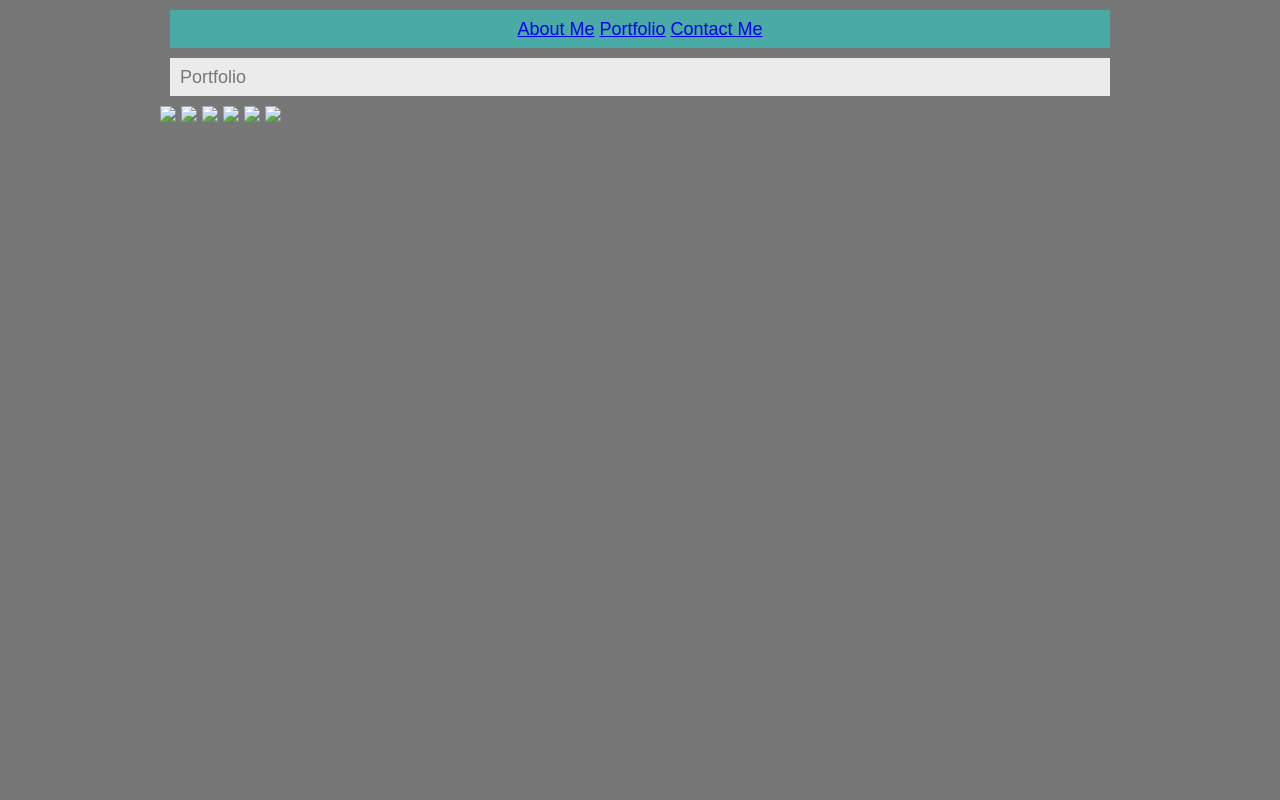
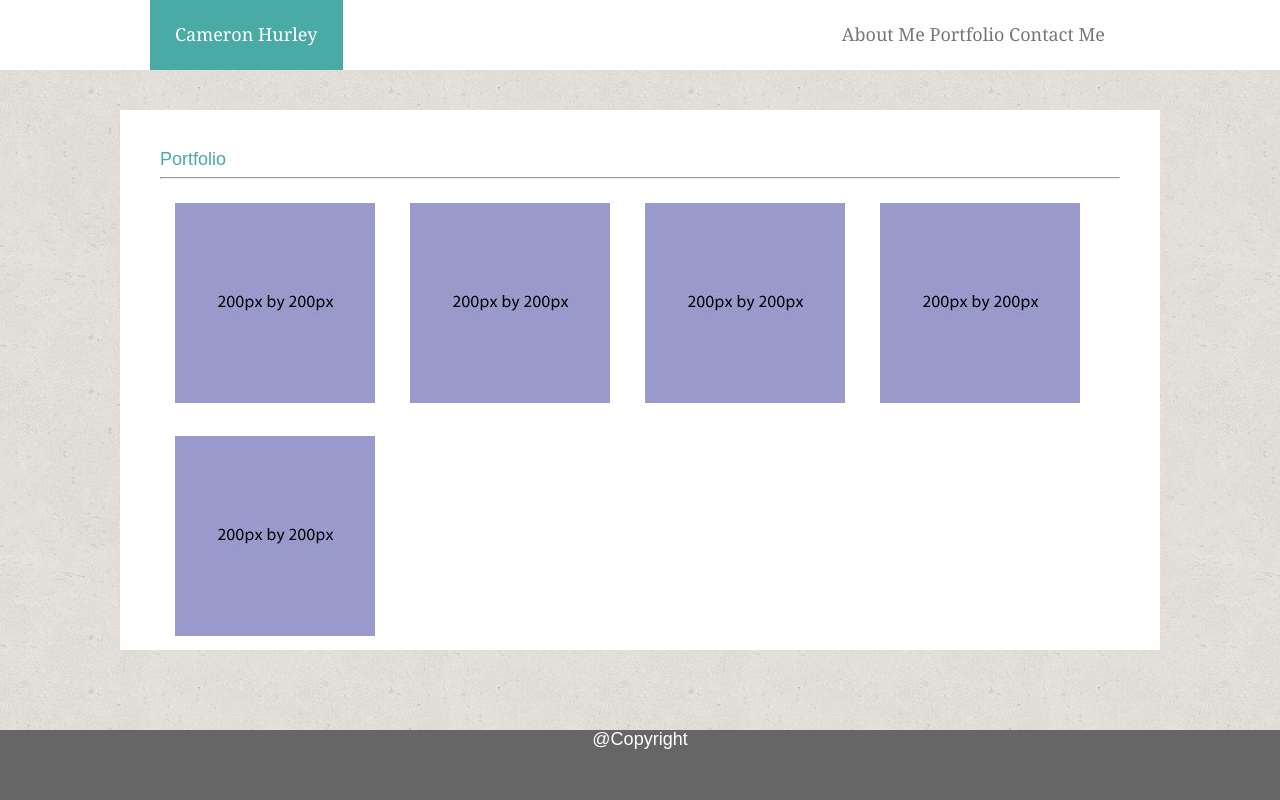
Before and after one commit to ckhurley20/Basic-Portfolio, a plain HTML site: page portfolio.html in a window 1280 px wide. Drawn offline with Linux system fonts and the light colour scheme.

Commit message:
commmit of Basic Portfolio

```diff
--- a/assets/css/style.css
+++ b/assets/css/style.css
@@ -1,72 +1,64 @@
 body {
-    background-color:#777;
-    margin: auto;
-    width: 960px;
+    background-color:#fff;
     font-family: 'Arial', 'Helvetica Neue', Helvetica, sans-serif;
     font-size: 18px;
     color: #777;
+    height: 100%;
+
 }
 
 header {
     background-color: #fff;
-    border-color: #ccc;
-    padding: 10px;
+    font-family: 'Georgia', Times, 'Times New Roman', serif;
+    margin: auto;
+    height: 70px;
+    border-bottom-color: gray;
+    border-bottom: 2px;
     color: #777;
     text-align: center;
-    margin: 10px;
+    margin-bottom: 2px;
+
 }
 
 nav {
-    background-color: #4aaaa5;
-    padding: 10px;
+    background-color: #fff;
+    padding: 25px;
     text-align: center;
-    margin: 10px;
+    margin-right: 150px;
+    float: right;
+    color: #777;
+
 }
 
-section {
-    display: block;
-    background-color: #ebebeb;
-    padding: 10px;
-    height: 200px;
-    width: 495px;
-    text-align: center;
-    margin: 10px;
-    float:left;
-}
+a:link, a:visited {
+text-decoration: none;
+color: #777;
 
-article {
-    background-color:#777;
-    padding: 10px;
-    color: #ebebeb;
-}
-
-aside {
-    display: block;
-    background-color: #ebebeb;
-    padding: 10px;
-    height: 200px;
-    width: 385px;
-    text-align: center;
-    margin: 10px;
-    float:left;
 }
 
 footer {
     background-color: #666;
-    padding: 10px;
+    color: white;
+    border-top-color: #4aaaa5;
+    border-top: 5px;
+    height: 70px;
     text-align: center;
-    margin: 10px;
+    clear: both;
+    position: fixed;
+    left: 0;
+    bottom: 0;
+    width: 100%;
+
 }
 
-h2, p {
-    background-color: #ebebeb;
-    color: #777;
-    padding: 10px;
-    margin: 10px;
+
+.myname h2 {
+    color: white;
+    font-size: 100%;
 }
 
-h2 {
-  font-size: 100%;
+h1 {
+    color: #4aaaa5;
 }
 
 .clearfix::after {
@@ -76,6 +68,63 @@ h2 {
 }
 
 .aboutme {
+    margin:auto;
+    background-color: white;
     width: 960px;
-    height: 700px;
+    height: 400px;
+    padding:40px;
+    margin-top: 40px;
+
+
 }
+
+
+.aboutme img {
+    vertical-align: middle;
+    float: left;
+    margin-right: 15px;
+}
+
+
+.myname h2 {
+    float: left;
+    background-color: #4aaaa5;
+    padding: 25px;
+    height: 20px;
+    position: relative;
+    margin-left: 150px;
+    border: 0px;
+    color: white;
+
+}
+
+.contact-form {
+    width: 500px;
+    height:300px;
+    margin:auto;
+    background-color: #fff;
+    margin-top: 40px;
+    padding:40px 40px 0px 40px;
+
+}
+
+.container {
+    width: 960px;
+    height:500px;
+    margin:auto;
+    background-color: #fff;
+    margin-top: 40px;
+    padding:40px 40px 0px 40px;
+
+}
+
+ .container img{
+    margin: 15px;
+
+ }
+
+ .submitbtn {
+    background-color: #4aaaa5;
+    color: white;
+    padding: 6px 10px;
+ }
--- a/portfolio.html
+++ b/portfolio.html
@@ -6,27 +6,40 @@
         <meta http-equiv="X-UA-Compatible" content="IE=edge">
         <title>Portfolio</title>
 
-        <nav>
-            <a href="index.html">About Me</a>
-            <a href="portfolio.html">Portfolio</a>
-            <a href="contact.html">Contact Me</a>
-
-        </nav>
         <meta name="viewport" content="width=device-width, initial-scale=1">
 
         <link rel="stylesheet" type="text/css" href="assets/css/reset.css">
 
         <link rel="stylesheet" type="text/css" href="assets/css/style.css">
 
+
     </head>
-    <body>
-        <h2>Portfolio</h2>
+    <header>
+        <div class="myname">
+            <h2>Cameron Hurley</h2>
+        </div>
+        <nav class="navbar">
+            <a href="index.html">About Me</a>
+            <a href="portfolio.html">Portfolio</a>
+            <a href="contact.html">Contact Me</a>
+        </nav>
+    </header>
 
-        <img src="img_chania.jpg">
-        <img src="img_chania.jpg">
-        <img src="img_chania.jpg">
-        <img src="img_chania.jpg">
-        <img src="img_chania.jpg">
-        <img src="img_chania.jpg">
+    <body style="background: url(assets/images/cork-wallet.png)">
+        <div class="container">
+            <h1>Portfolio</h1>
+            <hr>
+            <div class="portfolioimage">
+                <img src="assets/images/200px.jpg">
+                <img src="assets/images/200px.jpg">
+                <img src="assets/images/200px.jpg">
+                <img src="assets/images/200px.jpg">
+                <img src="assets/images/200px.jpg">
+            </div>
+        </div>
     </body>
+
+    <footer>
+        @Copyright
+    </footer>
 </html>
```
Also changed, not shown: contact.html (+29 -12 lines), index.html (+31 -20 lines), assets/images/200px.jpg (added), assets/images/cork-wallet.png (added), assets/images/hangman.jpg (added), 1 other file.
